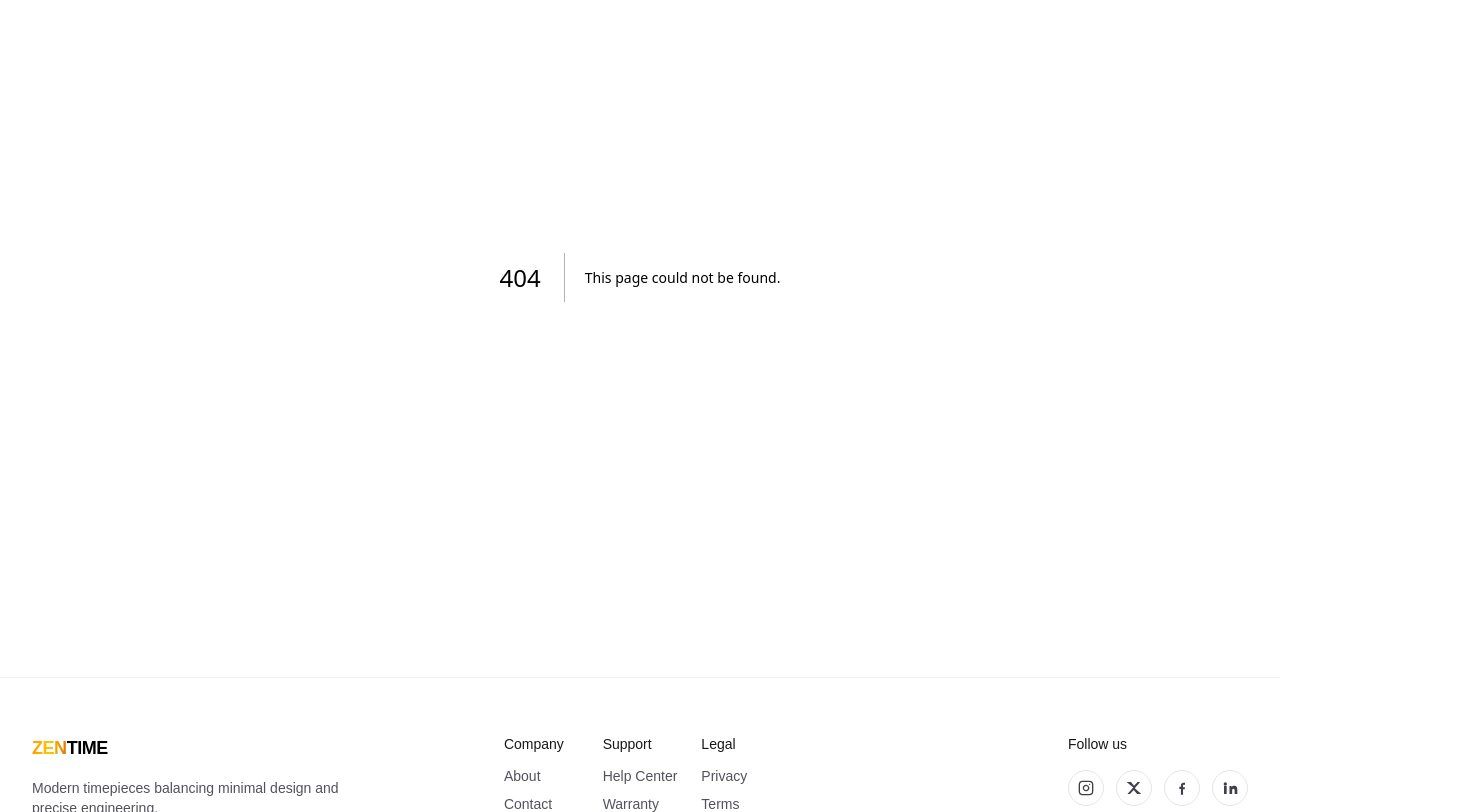
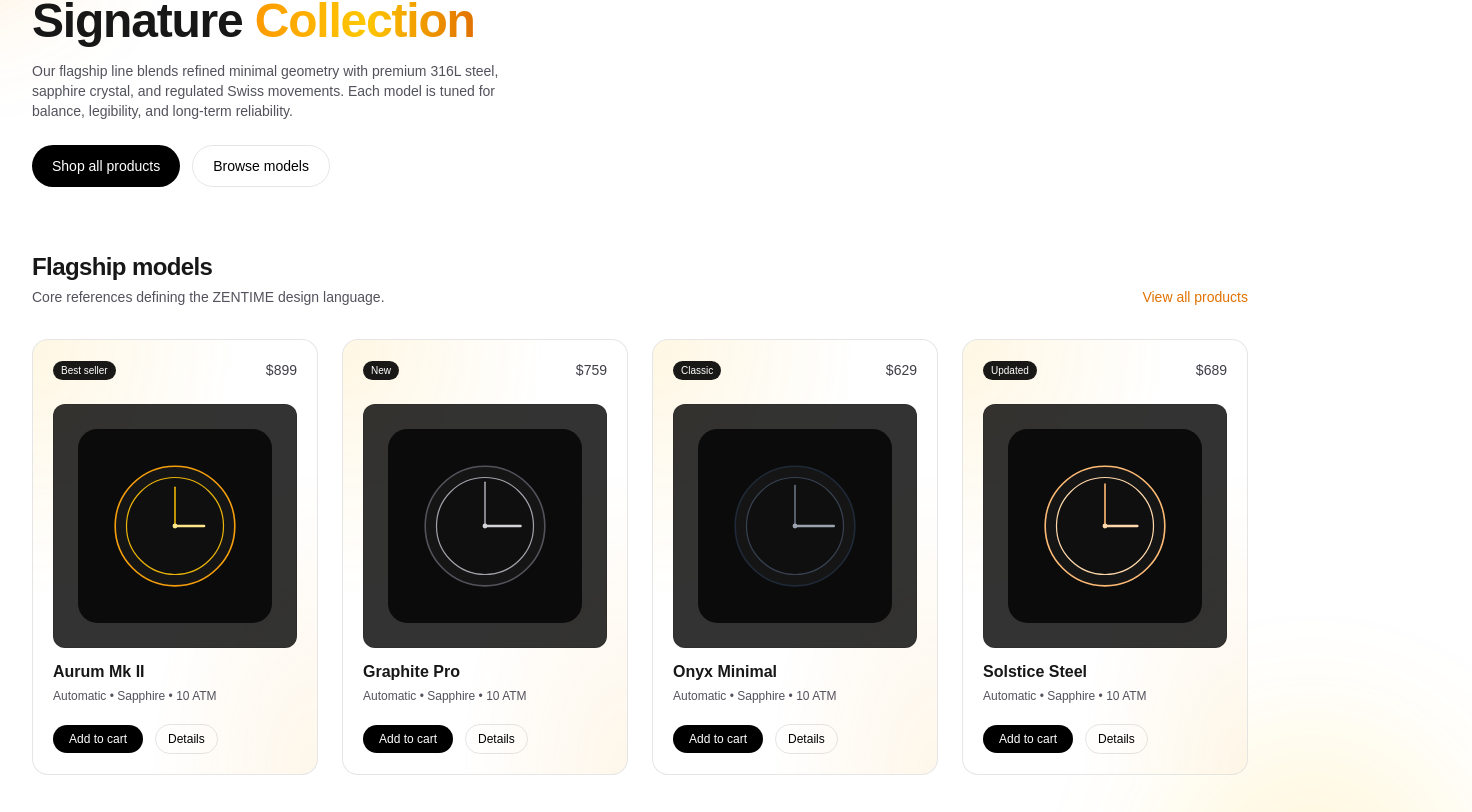
Before and after one commit to ErfanShokrollahzadeh/ZENTIME, a Next.js app in the folder client/Users/: page /collection/signature in a window 1280 px wide. Before the commit this address had no page. Shown: the part 186-998 px from the top of the page, 1472 px wide, since content can reach past the window. Built offline with nearby package versions, Linux system fonts and the light colour scheme.

Commit message:
Update Home page to link to the Signature Collection and add Signature Collection page with product details

```diff
--- /dev/null
+++ b/client/Users/src/app/collection/signature/page.tsx
@@ -0,0 +1,79 @@
+import type { Metadata } from "next";
+import Image from "next/image";
+import Link from "next/link";
+
+export const metadata: Metadata = {
+  title: "Signature Collection",
+  description: "Explore ZENTIME's flagship Signature Collection — balanced minimal designs with premium materials.",
+};
+
+const signature = [
+  { name: "Aurum Mk II", price: "$899", badge: "Best seller", img: "/images/collection/watch-aurum.svg" },
+  { name: "Graphite Pro", price: "$759", badge: "New", img: "/images/collection/watch-graphite.svg" },
+  { name: "Onyx Minimal", price: "$629", badge: "Classic", img: "/images/collection/watch-onyx.svg" },
+  { name: "Solstice Steel", price: "$689", badge: "Updated", img: "/images/collection/watch-solstice.svg" },
+];
+
+export default function SignatureCollectionPage() {
+  return (
+    <div className="relative">
+      {/* Ambient gradient */}
+      <div className="pointer-events-none absolute inset-0 -z-10 opacity-60 blur-3xl">
+        <div className="absolute left-[-15%] top-[-15%] h-72 w-72 rounded-full bg-amber-500/25" />
+        <div className="absolute right-[-15%] bottom-[-15%] h-80 w-80 rounded-full bg-yellow-400/20" />
+      </div>
+
+      {/* Hero */}
+      <section className="mx-auto max-w-7xl px-6 pb-10 pt-14 lg:px-8 lg:pb-16 lg:pt-20">
+        <div className="max-w-3xl">
+          <Link href="/collection" className="text-xs font-medium text-amber-600 hover:underline">← Back to collection</Link>
+          <h1 className="mt-4 text-4xl font-semibold tracking-tight sm:text-5xl">
+            Signature <span className="bg-gradient-to-r from-amber-500 via-yellow-400 to-amber-600 bg-clip-text text-transparent">Collection</span>
+          </h1>
+          <p className="mt-4 max-w-prose text-sm text-zinc-600 dark:text-zinc-400">
+            Our flagship line blends refined minimal geometry with premium 316L steel, sapphire crystal, and regulated Swiss movements. Each model is tuned for balance, legibility, and long‑term reliability.
+          </p>
+          <div className="mt-6 flex flex-wrap gap-3">
+            <Link href="/products" className="inline-flex items-center rounded-full bg-black px-5 py-2.5 text-sm font-medium text-white hover:bg-zinc-800 dark:bg-white dark:text-black dark:hover:bg-zinc-100">Shop all products</Link>
+            <a href="#watches" className="inline-flex items-center rounded-full border border-black/10 px-5 py-2.5 text-sm font-medium text-black hover:bg-zinc-100 dark:border-white/20 dark:text-white dark:hover:bg-white/10">Browse models</a>
+          </div>
+        </div>
+      </section>
+
+      {/* Grid */}
+      <section id="watches" className="mx-auto max-w-7xl px-6 pb-20 lg:px-8 lg:pb-28">
+        <div className="mb-8 flex items-end justify-between">
+          <div>
+            <h2 className="text-2xl font-semibold tracking-tight">Flagship models</h2>
+            <p className="mt-1 text-sm text-zinc-600 dark:text-zinc-400">Core references defining the ZENTIME design language.</p>
+          </div>
+          <Link href="/products" className="text-sm font-medium text-amber-600 hover:underline">View all products</Link>
+        </div>
+        <div className="grid gap-6 sm:grid-cols-2 lg:grid-cols-3 xl:grid-cols-4">
+          {signature.map(p => (
+            <article key={p.name} className="group relative overflow-hidden rounded-2xl border border-black/10 bg-white/70 p-5 backdrop-blur-md transition hover:shadow-[0_8px_40px_-10px_rgba(0,0,0,0.2)] dark:border-white/10 dark:bg-black/40">
+              <div className="absolute inset-0 -z-10 opacity-70">
+                <div className="absolute inset-0 bg-[radial-gradient(120%_100%_at_0%_0%,rgba(251,191,36,0.18),transparent_60%),radial-gradient(100%_120%_at_100%_100%,rgba(245,158,11,0.12),transparent_60%)]" />
+              </div>
+              <div className="flex items-center justify-between">
+                <span className="rounded-full bg-black/90 px-2 py-0.5 text-[10px] font-medium text-white dark:bg-white/90 dark:text-black">{p.badge}</span>
+                <span className="text-sm font-medium text-zinc-700 dark:text-zinc-300">{p.price}</span>
+              </div>
+              <div className="mt-6">
+                <div className="relative aspect-square w-full overflow-hidden rounded-xl border border-black/10 bg-black/80 dark:border-white/10">
+                  <Image src={p.img} alt={p.name} fill sizes="(min-width: 1280px) 20vw, (min-width: 1024px) 25vw, (min-width: 640px) 40vw, 80vw" className="object-contain p-6 transition-transform duration-300 group-hover:scale-[1.03]" />
+                </div>
+                <h3 className="mt-3 text-base font-semibold">{p.name}</h3>
+                <p className="mt-1 text-xs text-zinc-600 dark:text-zinc-400">Automatic • Sapphire • 10 ATM</p>
+              </div>
+              <div className="mt-5 flex items-center gap-3">
+                <Link href="/products" className="inline-flex items-center rounded-full bg-black px-4 py-1.5 text-xs font-medium text-white transition group-hover:bg-zinc-800 dark:bg-white dark:text-black dark:hover:bg-zinc-100">Add to cart</Link>
+                <Link href="/products" className="inline-flex items-center rounded-full border border-black/10 px-3 py-1.5 text-xs font-medium text-black transition hover:bg-zinc-100 dark:border-white/20 dark:text-white dark:hover:bg-white/10">Details</Link>
+              </div>
+            </article>
+          ))}
+        </div>
+      </section>
+    </div>
+  );
+}
--- a/client/Users/src/app/page.tsx
+++ b/client/Users/src/app/page.tsx
@@ -127,7 +127,7 @@ export default function Home() {
               <h2 className="text-3xl font-semibold tracking-tight sm:text-4xl">Signature Collection</h2>
               <p className="mt-2 text-sm text-zinc-600 dark:text-zinc-400">Curated picks designed for every occasion.</p>
             </div>
-            <a href="#" className="inline-flex text-sm font-medium text-amber-600 hover:underline">View all</a>
+            <a href="/collection/signature" className="inline-flex text-sm font-medium text-amber-600 hover:underline">View all</a>
           </div>
           <div className="grid gap-6 md:grid-cols-3 lg:grid-cols-4">
             {/* Featured large card (first product) */}
```
